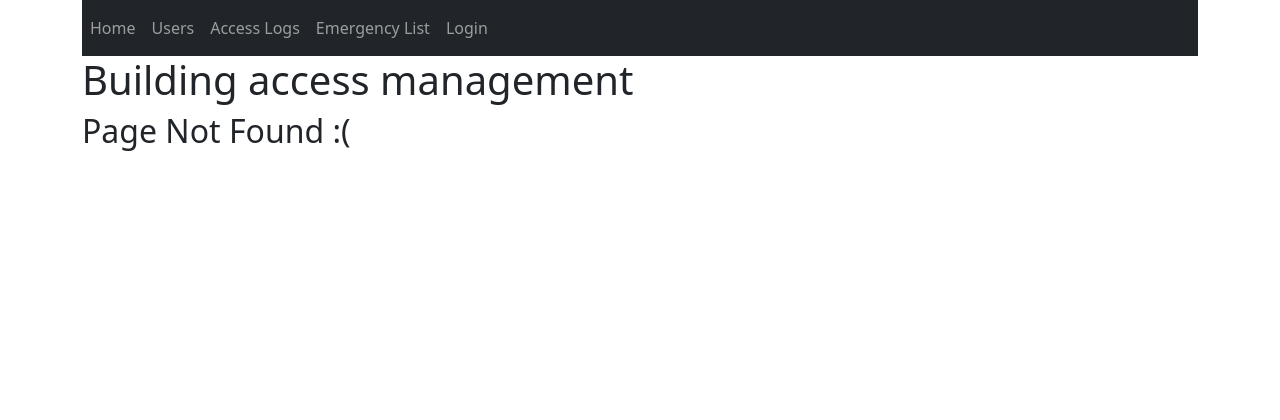
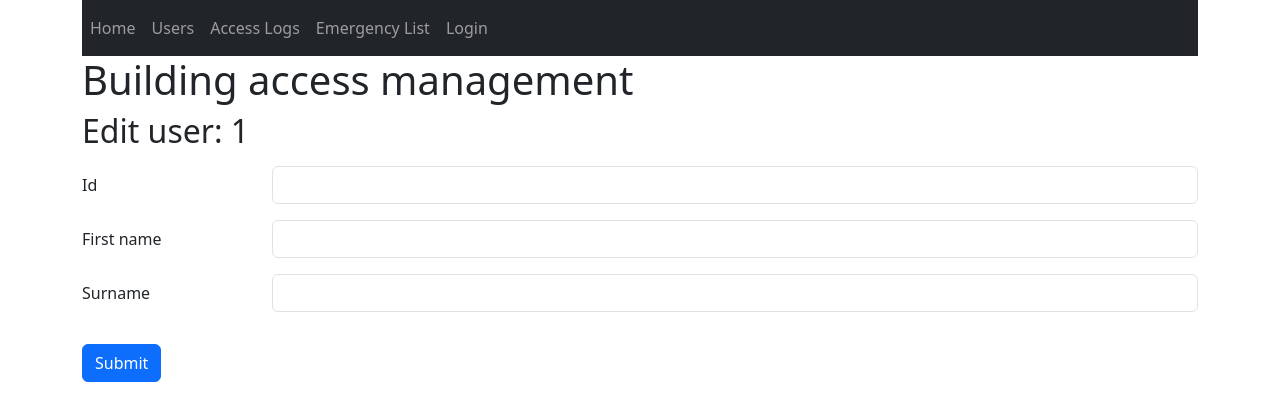
Before and after one commit to hhndez/angulardemo, an Angular app: page /users/1 in a window 1280 px wide. Before the commit this address had no page. Shown: the top 420 px of the page. Built offline with nearby package versions, Linux system fonts and the light colour scheme; no server answers.

Commit message:
FormControl

```diff
--- a/src/app/app.routes.ts
+++ b/src/app/app.routes.ts
@@ -6,6 +6,7 @@ import { AccessRecordComponent } from './access-record/access-record.component';
 import { PACKAGE_ROOT_URL } from '@angular/core';
 import { PageNotFoundComponent } from './page-not-found/page-not-found.component';
 import { LoginComponent } from './login/login.component';
+import { UserEditComponent } from './user-edit/user-edit.component';
 
 export const routes: Routes = [
     {
@@ -13,6 +14,9 @@ export const routes: Routes = [
     },
     {
         path: "users", component: UserPageComponent
+    },
+    {
+        path: "users/:id", component: UserEditComponent
     },
     {
         path: "emergency", component: AccessBuildingLogsComponent
--- a/src/app/services/data.service.ts
+++ b/src/app/services/data.service.ts
@@ -50,6 +50,9 @@ export class DataService {
     return this.httpClient.get<Building[]>(`${this.serverUrl}/api/building`);
   }
 
+  getUser(id : number): Observable<User> {
+    return this.httpClient.get<User>(`${this.serverUrl}/api/user/${id}`);
+  }
 
 }
 
--- /dev/null
+++ b/src/app/user-edit/user-edit.component.html
@@ -0,0 +1,24 @@
+<h2>Edit user: {{userId}}</h2>
+
+<form [formGroup]="userForm" (submit)="handleSubmit()">
+    <div class="form-group row my-3">
+        <label for="id" class="col-sm-2 col-form-label">Id</label>
+        <div class="col-sm-10">
+            <input type="number" class="form-control" id="id" readonly formControlName="id">
+        </div>
+     </div>
+     <div class="form-group row my-3">
+        <label for="firstname"class="col-sm-2 col-form-label">First name</label>
+        <div class="col-sm-10">
+            <input type="text" class="form-control" id="firstname" formControlName="firstname">
+        </div>
+      </div>
+      <div class="form-group row my-3">
+        <label for="surname"class="col-sm-2 col-form-label">Surname</label>
+        <div class="col-sm-10">
+            <input type="text" class="form-control" id="surname" formControlName="surname">
+        </div>
+      </div>
+    <button type="submit" class="btn btn-primary my-3">Submit</button>
+
+</form>
--- /dev/null
+++ b/src/app/user-edit/user-edit.component.ts
@@ -0,0 +1,45 @@
+import { Component, OnInit } from '@angular/core';
+import { FormControl, FormGroup, ReactiveFormsModule } from '@angular/forms';
+import { DataService } from '../services/data.service';
+import { ActivatedRoute } from '@angular/router';
+
+@Component({
+  selector: 'app-user-edit',
+  standalone: true,
+  imports: [ReactiveFormsModule],
+  templateUrl: './user-edit.component.html',
+  styleUrl: './user-edit.component.css'
+})
+export class UserEditComponent implements OnInit{
+  userForm = new FormGroup(
+    {
+      id : new FormControl(''),
+      firstname : new FormControl(''),
+      surname : new FormControl('')
+    }
+  );
+
+  constructor(private dataService : DataService, private route: ActivatedRoute) {}
+
+  handleSubmit() {
+    console.log("data", this.userForm);
+  }
+
+  userId : number = 0;
+
+  ngOnInit(): void {
+
+    this.route.params.subscribe(params => {
+      console.log("GOT:", params['id']);
+      this.userId = +params['id'];
+      this.dataService.getUser(this.userId).subscribe(user => {
+        /*
+        this.userForm.get("id")?.patchValue(user.id + "");
+        this.userForm.get("firstname")?.patchValue(user.firstname);
+        this.userForm.get("surname")?.patchValue(user.surname);
+        */
+       this.userForm.patchValue({id : `${user.id}`, firstname: user.firstname, surname: user.surname})
+      });
+    });
+  }
+}
--- a/src/app/users/user-list/user-list.component.html
+++ b/src/app/users/user-list/user-list.component.html
@@ -1,12 +1,13 @@
 <table class="table">
     <thead>
-            <tr><th>Id</th><th>First name</th><th>Surname</th></tr>
+            <tr><th>Id</th><th>First name</th><th>Surname</th><th>Action</th></tr>
     </thead>
     <tbody>
         <tr *ngFor="let user of users">
             <td>{{user.id}}</td>
             <td>{{user.firstname}}</td>
             <td>{{user.surname}}</td>
+            <td><a class="btn btn-primary btn-sm" routerLink='{{"/users/" + user.id}}'>Edit</a></td>
         </tr>
     </tbody>
 </table>
--- a/src/app/users/user-list/user-list.component.ts
+++ b/src/app/users/user-list/user-list.component.ts
@@ -3,12 +3,12 @@ import { DataService } from '../../services/data.service';
 import { User } from '../../../model/User';
 import { Observable } from 'rxjs';
 import { NgFor } from '@angular/common';
-import { ActivatedRoute } from '@angular/router';
+import { ActivatedRoute, RouterModule } from '@angular/router';
 
 @Component({
   selector: 'app-user-list',
   standalone: true,
-  imports: [NgFor],
+  imports: [NgFor, RouterModule],
   templateUrl: './user-list.component.html',
   styleUrl: './user-list.component.css'
 })
```
Also changed, not shown: src/app/user-edit/user-edit.component.css (added), 1 other file (tests, documents, lock files or other folders).
